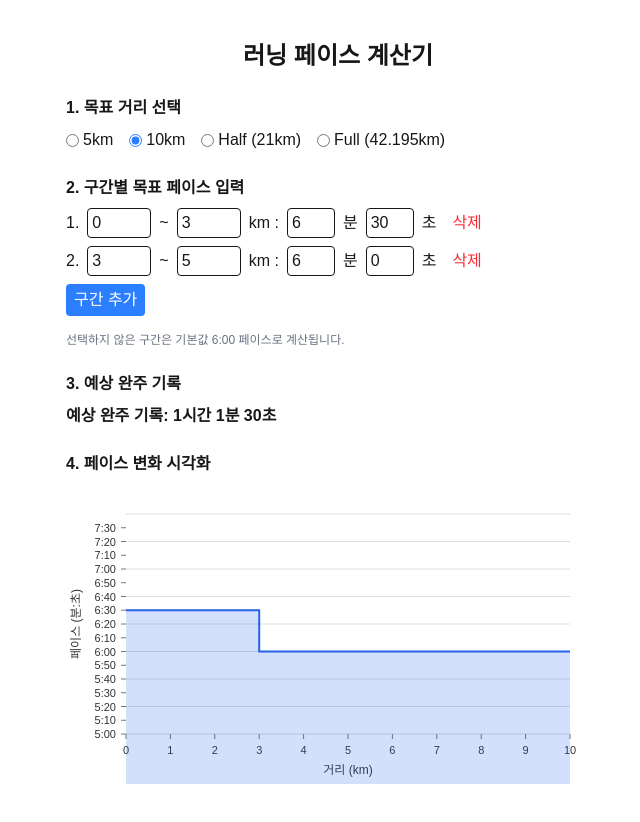
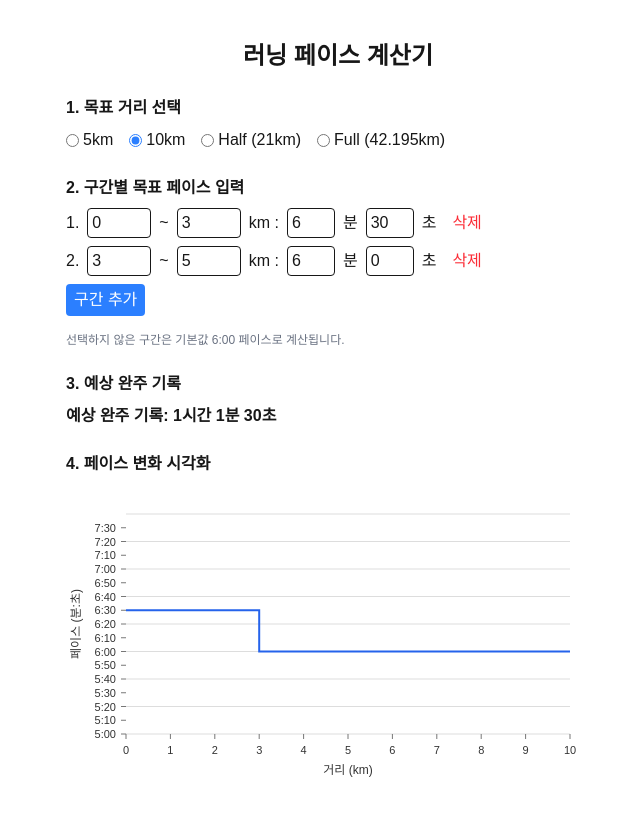
Before and after one commit to nomelancholy/running-pace-calculator, a Next.js app: page / in a window 1280 px wide. Shown: the whole page, without its empty margins (302-942 px from the left). Built offline with nearby package versions, Linux system fonts and the light colour scheme.

Commit message:
04.
차티의 라인 아래 저 X축 거리까찌 내려오는 파라색 좀 없애줘

```diff
--- a/src/components/PaceChart.tsx
+++ b/src/components/PaceChart.tsx
@@ -93,7 +93,7 @@ export default function PaceChart({
         pointColor={{ theme: "background" }}
         pointBorderWidth={2}
         pointBorderColor={{ from: "serieColor" }}
-        enableArea={true}
+        enableArea={false}
         useMesh={true}
         colors={["#2563eb"]}
         curve="stepAfter"
```
